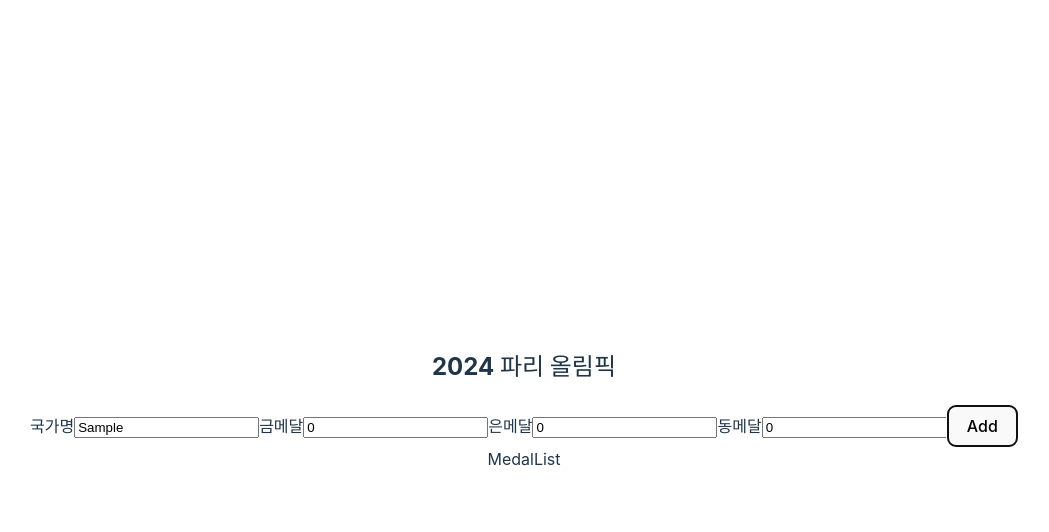
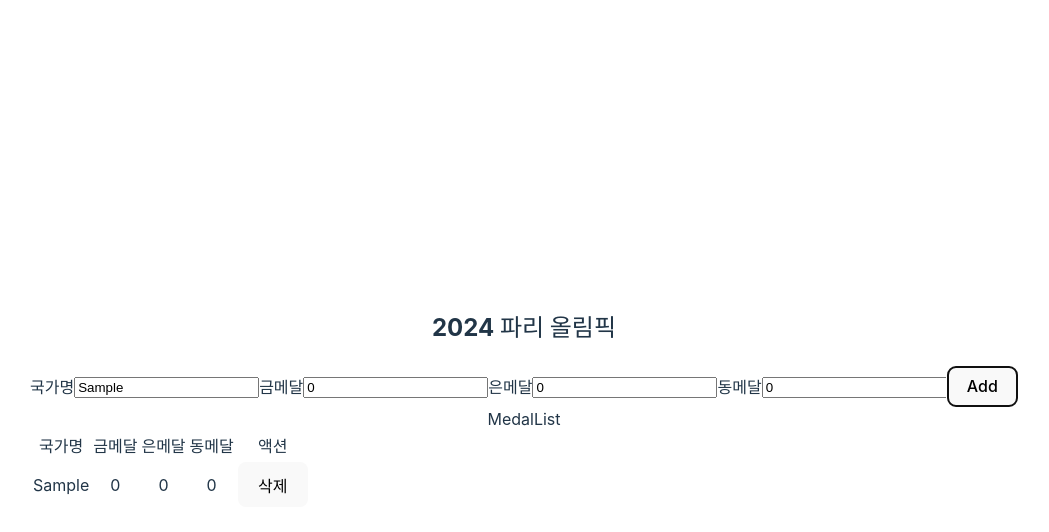
Before and after one commit to ImJaeOne/Olympic, a React (Vite) app: page / in a window 1280 px wide. Both pictures are taken after typing "Sample" into the empty fields and a click on the button "Add". Shown: the top 532 px of the page, without its empty margins (116-1165 px from the left). Built offline with nearby package versions, Linux system fonts and the light colour scheme.

Commit message:
✨ update: MedalList 조건부 렌더링

```diff
--- a/src/App.jsx
+++ b/src/App.jsx
@@ -13,7 +13,7 @@ function App() {
     return (
         <>
             <MedalForm handleSubmit={handleSubmit} medalList={medalList} />
-            <MedalList/>
+            <MedalList medalList={medalList}/>
         </>
     );
 }
--- a/src/components/MedalList.jsx
+++ b/src/components/MedalList.jsx
@@ -1,9 +1,41 @@
-import React from 'react'
+import React from 'react';
 
-export const MedalList = () => {
-  return (
-    <div>MedalList</div>
-  )
-}
+export const MedalList = ({ medalList }) => {
+    return (
+        <div>
+            <div>MedalList</div>
+            {medalList.length === 0 ? (
+                <div>아직 추가된 국가가 없습니다. 메달을 추적하세요!</div>
+            ) : (
+                <table>
+                    <thead>
+                        <tr>
+                            <th>국가명</th>
+                            <th>금메달</th>
+                            <th>은메달</th>
+                            <th>동메달</th>
+                            <th>액션</th>
+                        </tr>
+                    </thead>
+                    <tbody>
+                        {medalList.map((m) => {
+                            return (
+                                <tr>
+                                    <td>{m.country}</td>
+                                    <td>{m.gold}</td>
+                                    <td>{m.silver}</td>
+                                    <td>{m.bronze}</td>
+                                    <td>
+                                        <button>삭제</button>
+                                    </td>
+                                </tr>
+                            );
+                        })}
+                    </tbody>
+                </table>
+            )}
+        </div>
+    );
+};
 
 export default MedalList;
```
